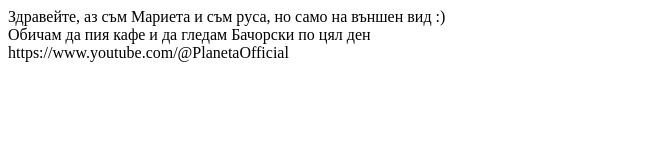
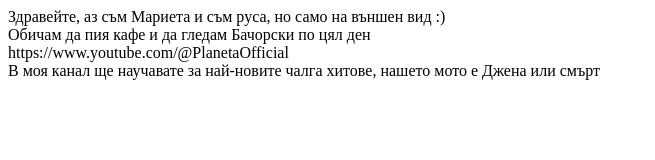
Before and after one commit to marietaatanasova11/stu2001321003, a plain HTML site: page src/index.html in a window 1280 px wide. Shown: the whole page, without its empty margins (0-655 px from the left). Drawn offline with Linux system fonts and the light colour scheme.

Commit message:
Update: Информация за YouTube канала

```diff
--- a/src/index.html
+++ b/src/index.html
@@ -8,5 +8,6 @@
     <div>Здравейте, аз съм Мариета и съм руса, но само на външен вид :) </div>
     <div>Обичам да пия кафе и да гледам Бачорски по цял ден </div>
     <div>https://www.youtube.com/@PlanetaOfficial </div>
+    <div>В моя канал ще научавате за най-новите чалга хитове, нашето мото е Джена или смърт</div>
 </body>
 </html>
```
